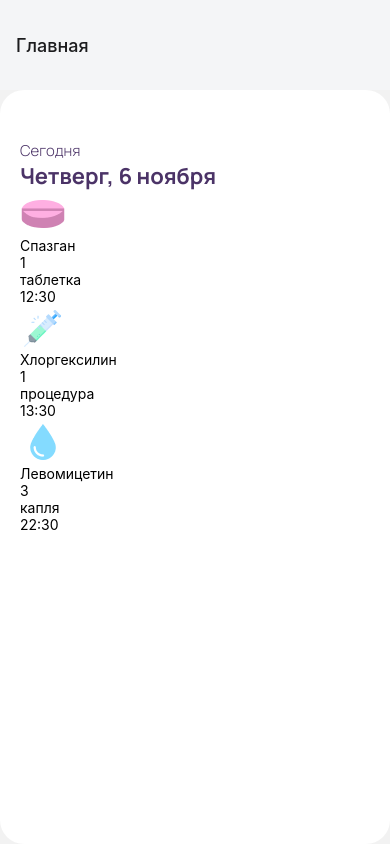
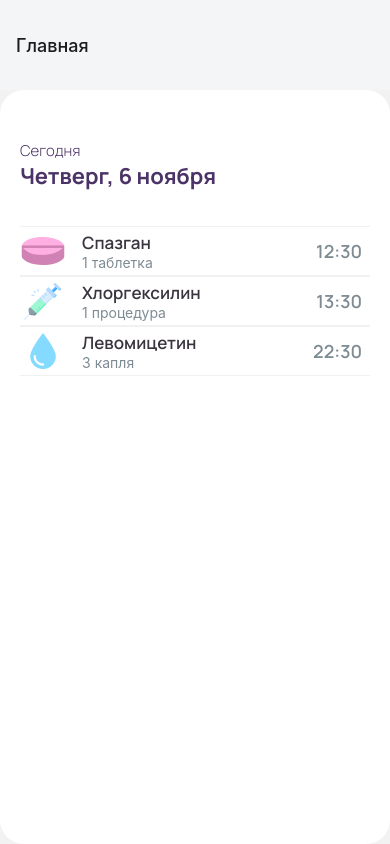
Before and after one commit to EmmaMaltseva/medtrack, a React Native app: screen / in a window 390 px wide. Built offline with nearby package versions, Linux system fonts and the light colour scheme.

Commit message:
Добавлены стили списка лекарства

```diff
--- a/components/Main.js
+++ b/components/Main.js
@@ -1,4 +1,4 @@
-import React, { useState } from 'react';
+import React, { Fragment, useState } from 'react';
 import { StyleSheet, View, Text, TouchableOpacity, FlatList, Image } from 'react-native';
 import { gStyle } from '../styles/style';
 
@@ -30,16 +30,22 @@
         <p style={ styles.day }>{dayOfWeek}, 6 ноября</p>
       </Text>
       {/*в data прописываем с каким массивом работаем*/}
-      <FlatList data={pills} renderItem={({item}) => (
+      <FlatList style={styles.items} data={pills} renderItem={({item}) => (
         <TouchableOpacity style={styles.item} onPress={()=> navigation.navigate('PillCard', item)}>
           <Image
             style={{width: 46, height: 46}}
             source={item.img}
           />
-          <Text style={styles.title}>{ item.name }</Text>
-          <Text style={styles.dose}>{ item.dose }</Text>
-          <Text style={styles.type}>{ item.type }</Text>
-          <Text style={styles.timeToTake}>{ item.timeToTake }</Text>
+          <View style={styles.itemDescription}>
+            <View style={styles.itemLeftDescription}>
+              <Text style={styles.title}>{ item.name }</Text>
+              <View style={styles.doseType}>
+                <Text style={styles.dose}>{ item.dose }</Text>
+                <Text style={styles.type}>{ item.type }</Text>
+              </View>
+            </View>
+            <Text style={styles.timeToTake}>{ item.timeToTake }</Text>
+          </View>
         </TouchableOpacity>
       )}/>
     </View>
@@ -55,6 +61,56 @@
     textAlign: 'left'
   },
 
+  items: {
+    marginTop: 35,
+  },
+
+  item: {
+    display: 'flex',
+    flexDirection: 'row',
+    flexWrap: 'nowrap',
+    alignItems: 'center',
+    height: 50,
+    borderBottomWidth: 1,
+    borderBottomColor: '#F1F1F1',
+    borderTopWidth: 1,
+    borderTopColor: '#F1F1F1'
+  },
+/**border-bottom: 1px solid #F1F1F1; */
+  itemDescription: {
+    marginLeft: 16,
+    display: 'flex',
+    flexDirection: 'row',
+    alignItems: 'center',
+    flexWrap: 'wrap',
+    justifyContent: 'space-between',
+    width: '80%'
+  },
+
+  itemLeftDescription: {
+  },
+
+  title: {
+    fontFamily: 'mp-semi-bold',
+    fontSize: 17,
+    color: '#39343E'
+  },
+
+  doseType: {
+    display: 'inline',
+    fontFamily: 'mp-semi-bold',
+    fontSize: 13
+  },
+
+  dose: {
+    color: '#7E8B93'
+  },
+
+  type: {
+    marginLeft: 4,
+    color: '#7E8B93'
+  },
+
   chooseDay: {
     margin: 0,
     fontSize: 15,
@@ -67,11 +123,10 @@
     fontFamily: 'mp-bold'
   },
 
-  item: {
+  timeToTake: {
+    fontFamily: 'mp-semi-bold',
+    fontSize: 18,
+    color: '#7E8B93'
+  }
 
-  },
-
-  title: {
-
-  }
 });
```
